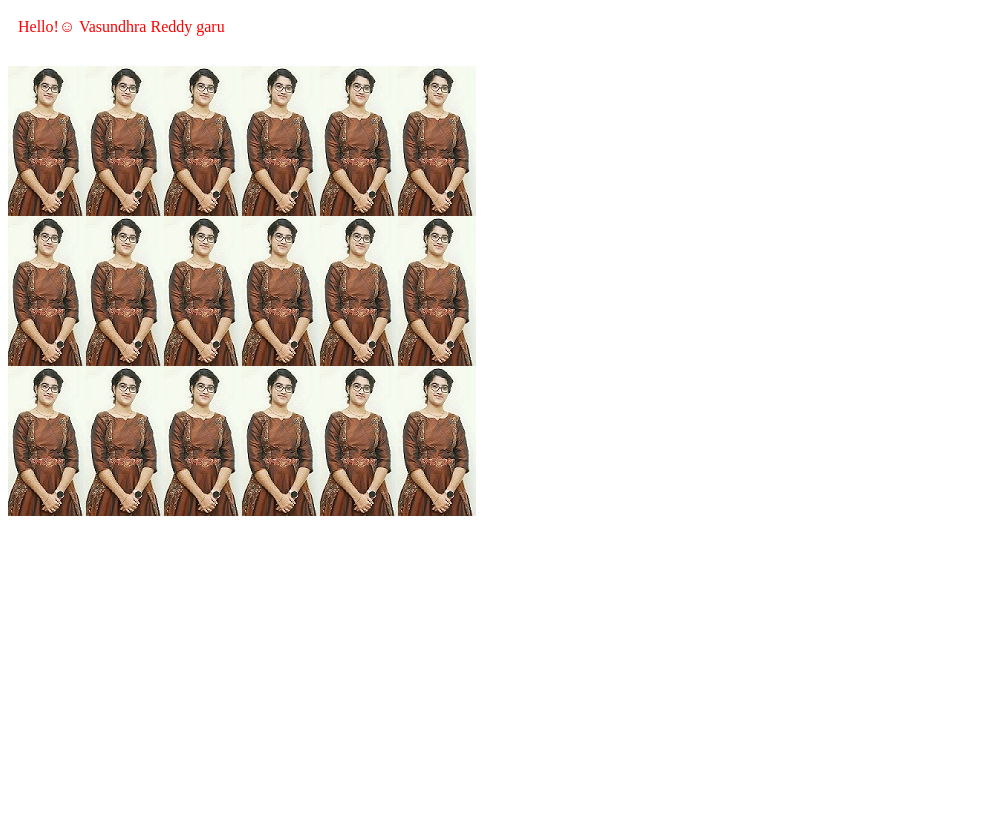
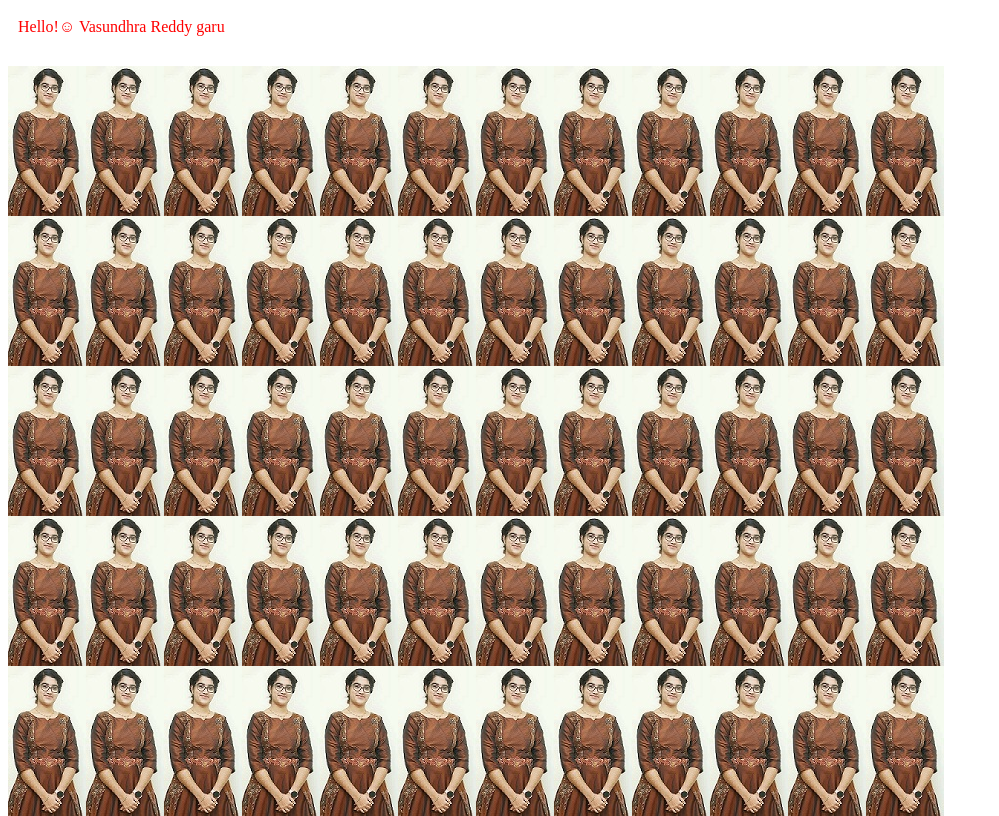
Before and after one commit to 99-dinesh/coursera, a plain HTML site: page site.html in a window 1280 px wide. Shown: the top 816 px of the page, without its empty margins (0-999 px from the left). Drawn offline with Linux system fonts and the light colour scheme.

Commit message:
Update site.html

```diff
--- a/site.html
+++ b/site.html
@@ -11,8 +11,8 @@
 			margin-bottom: 20px;
 		}
 		#bg{
-			width: 468px;
-			height: 450px;
+			width: 936px;
+			height: 1350px;
 			background-image: url("sample.jpg")
 		}
 	</style>
```
